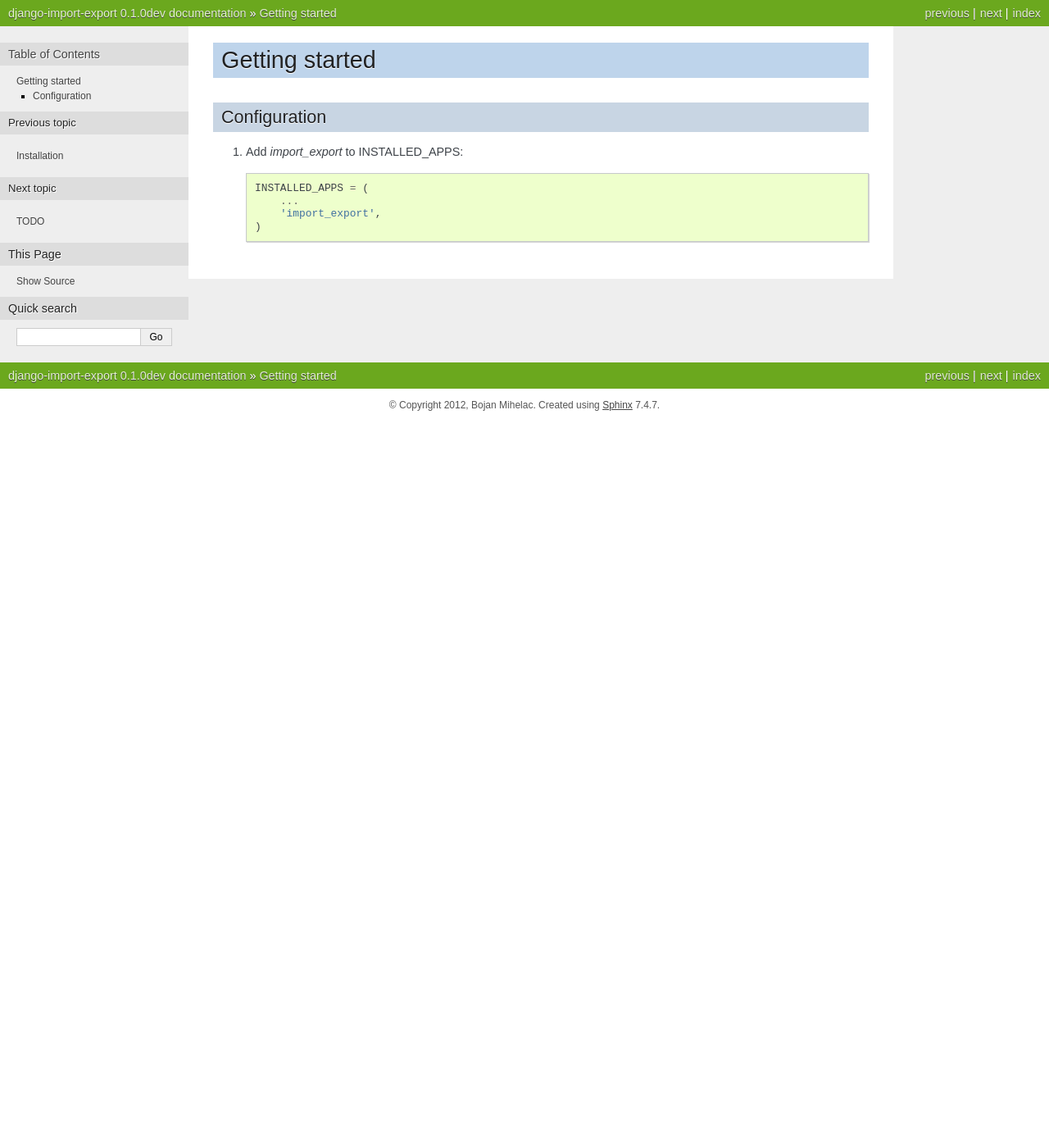
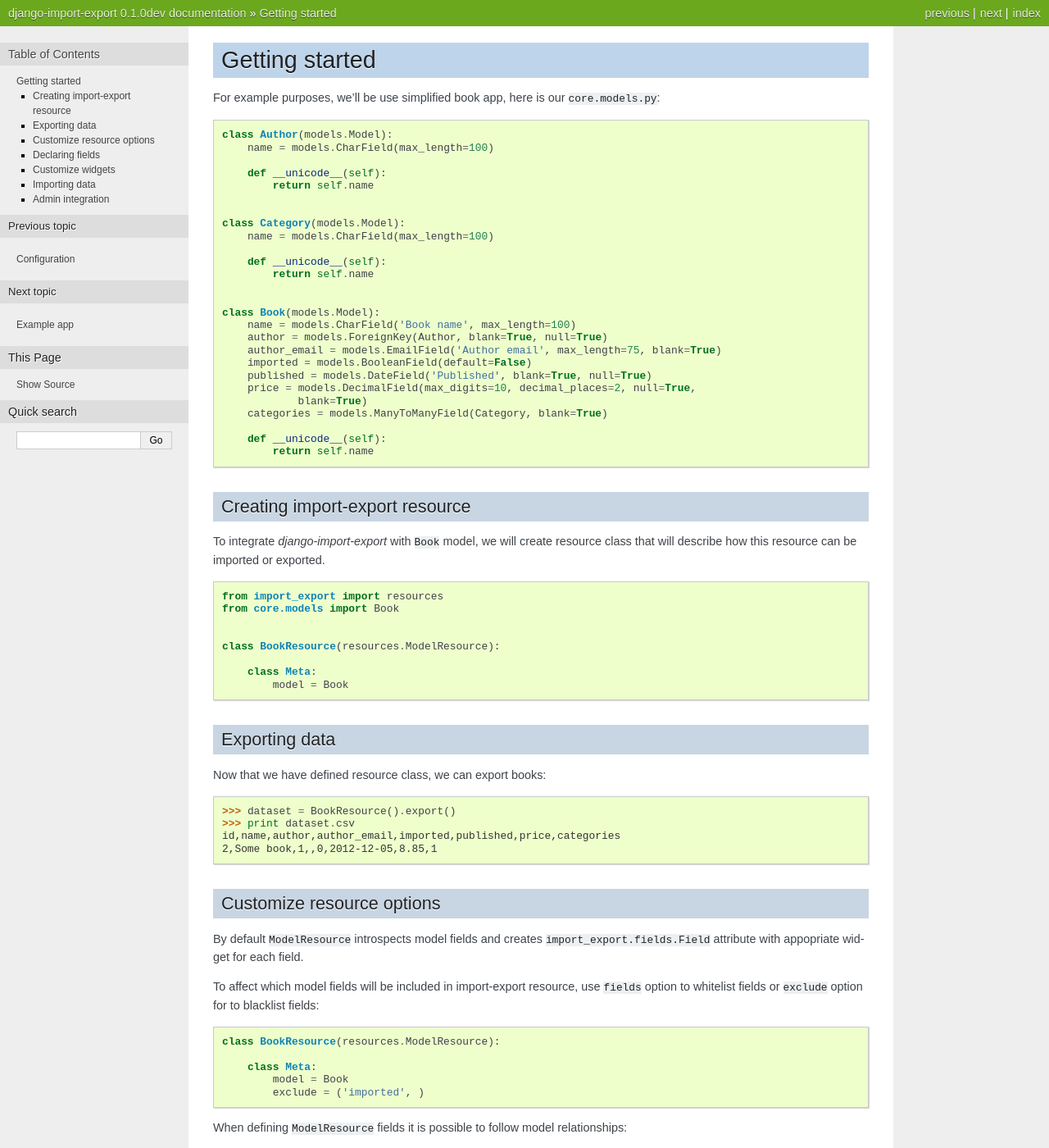
Before and after one commit to django-import-export/django-import-export, a Sphinx documentation site: the page built from docs/getting_started.rst, in a window 1280 px wide and 1400 px high. Shown: the whole window at 82% size. Built offline with Sphinx 7.4.7, drawn with Linux system fonts in a browser that asks for light colours; some of the changed text lies outside the part shown.

Commit message:
Update docs

```diff
--- /dev/null
+++ b/docs/configuration.rst
@@ -0,0 +1,6 @@
+Configuration
+=============
+
+The only mandatory configuration is adding ``import_export`` to your
+``INSTALLED_APPS``. This isn't necessary, if admin integration is not
+used.
--- a/docs/getting_started.rst
+++ b/docs/getting_started.rst
@@ -2,12 +2,195 @@
 Getting started
 ===============
 
-Configuration
--------------
+For example purposes, we'll be use simplified book app, here is our
+``core.models.py``::
 
-1. Add `import_export` to INSTALLED_APPS::
+    class Author(models.Model):
+        name = models.CharField(max_length=100)
 
-    INSTALLED_APPS = (
-        ...
-        'import_export',
-    )
+        def __unicode__(self):
+            return self.name
+
+
+    class Category(models.Model):
+        name = models.CharField(max_length=100)
+
+        def __unicode__(self):
+            return self.name
+
+
+    class Book(models.Model):
+        name = models.CharField('Book name', max_length=100)
+        author = models.ForeignKey(Author, blank=True, null=True)
+        author_email = models.EmailField('Author email', max_length=75, blank=True)
+        imported = models.BooleanField(default=False)
+        published = models.DateField('Published', blank=True, null=True)
+        price = models.DecimalField(max_digits=10, decimal_places=2, null=True,
+                blank=True)
+        categories = models.ManyToManyField(Category, blank=True)
+
+        def __unicode__(self):
+            return self.name
+
+
+.. _base-modelresource:
+
+Creating import-export resource
+-------------------------------
+
+To integrate `django-import-export` with ``Book`` model, we will create
+resource class that will describe  how this resource can be imported or
+exported.
+
+::
+
+    from import_export import resources
+    from core.models import Book
+
+
+    class BookResource(resources.ModelResource):
+
+        class Meta:
+            model = Book
+
+Exporting data
+--------------
+
+Now that we have defined resource class, we can export books::
+
+    >>> dataset = BookResource().export()
+    >>> print dataset.csv
+    id,name,author,author_email,imported,published,price,categories
+    2,Some book,1,,0,2012-12-05,8.85,1
+
+Customize resource options
+--------------------------
+
+By default ``ModelResource`` introspects model fields and creates
+``import_export.fields.Field`` attribute with appopriate widget for each
+field.
+
+To affect which model fields will be included in import-export resource,
+use ``fields`` option to whitelist fields or ``exclude`` option for
+to blacklist fields::
+
+    class BookResource(resources.ModelResource):
+
+        class Meta:
+            model = Book
+            exclude = ('imported', )
+
+When defining ``ModelResource`` fields it is possible to follow
+model relationships::
+
+    class BookResource(resources.ModelResource):
+
+        class Meta:
+            model = Book
+            fields = ('author__name',)
+
+.. note::
+
+    Following relationship fields sets ``field`` as readonly, meaning
+    this field will be skipped when importing data.
+
+.. seealso::
+
+    :doc:`/api_resources`
+
+
+Declaring fields
+----------------
+
+It is possible to override resource fields to change some of it's
+options::
+
+    from import_export import fields
+
+    class BookResource(resources.ModelResource):
+        published = fields.Field(column_name='published_date')
+
+        class Meta:
+            model = Book
+
+Other fields, that are not existing in target model may be added::
+
+    from import_export import fields
+
+    class BookResource(resources.ModelResource):
+        myfield = fields.Field(column_name='myfield')
+
+        class Meta:
+            model = Book
+
+.. seealso::
+
+    :doc:`/api_fields`
+        Available field types and options.
+
+Customize widgets
+-----------------
+
+``ModelResource`` creates field with default widget for given field type.
+If widget should be initialized with different arguments, set ``widgets``
+dict.
+
+In this example widget for ``published`` field is overriden to
+use different date format. This format will be used both for importing
+and exporting resource.
+
+::
+
+    class BookResource(resources.ModelResource):
+
+        class Meta:
+            model = Book
+            widgets = {
+                    'published': {'format': '%d.%m.%Y'},
+                    }
+
+.. seealso::
+
+    :doc:`/api_widgets`
+        available widget types and options.
+
+Importing data
+--------------
+
+Let's import data::
+
+    >>> import tablib
+    >>> from import_export import resources
+    >>> from core.models import Book
+    >>> book_resource = resources.modelresource_factory(model=Book)()
+    >>> dataset = tablib.Dataset(['', 'New book'], headers=['id', 'name'])
+    >>> result = book_resource.import_data(dataset, dry_run=True)
+    >>> print result.has_errors()
+    False
+    >>> result = book_resource.import_data(dataset, dry_run=False)
+
+In 4th line we use ``modelresource_factory`` to create default
+``ModelResource``. ModelResource class created this way is equal
+as in :ref:`base-modelresource`.
+
+In 5th line ``Dataset`` with subset of ``Book`` fields is created.
+
+In rest of code we first pretend to import data with ``dry_run`` set, then
+check for any errors and import data.
+
+Admin integration
+-----------------
+
+Admin integration is achived by subclassing
+``ImportExportModelAdmin`` or one of mixins::
+
+    from import_export.admin import ImportExportModelAdmin
+
+
+    class BookAdmin(ImportExportModelAdmin):
+        pass
+
+.. seealso::
+
+    :doc:`/api_admin`
+        available mixins and options.
```
Also changed, not shown: docs/example_app.rst (added, +9 -0 lines), docs/index.rst (+8 -4 lines), docs/installation.rst (+3 -5 lines).
